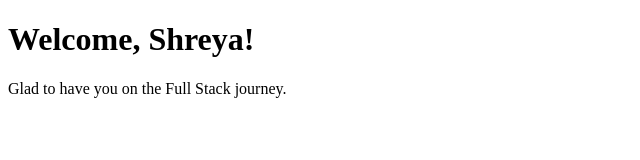
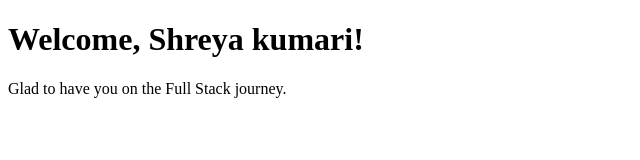
Before and after one commit to sh-shreya07/summer-camp, a plain HTML site: page portfolio/index.html in a window 1280 px wide. Shown: the whole page, without its empty margins (0-640 px from the left). Drawn offline with Linux system fonts and the light colour scheme.

Commit message:
add kfdsfsdfd

```diff
--- a/portfolio/index.html
+++ b/portfolio/index.html
@@ -4,7 +4,7 @@
     <title>Welcome Shreya</title>
 </head>
 <body>
-    <h1>Welcome, Shreya!</h1>
+    <h1>Welcome, Shreya kumari!</h1>
     <p>Glad to have you on the Full Stack journey.</p>
 </body>
 </html>
```
